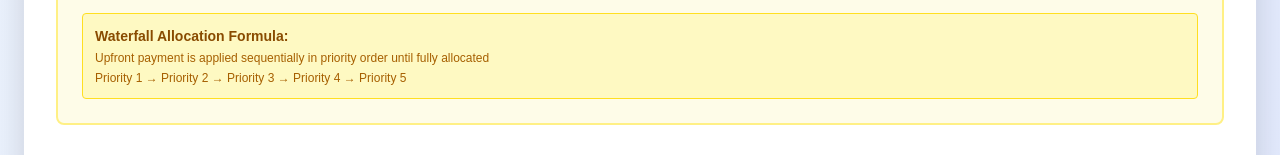
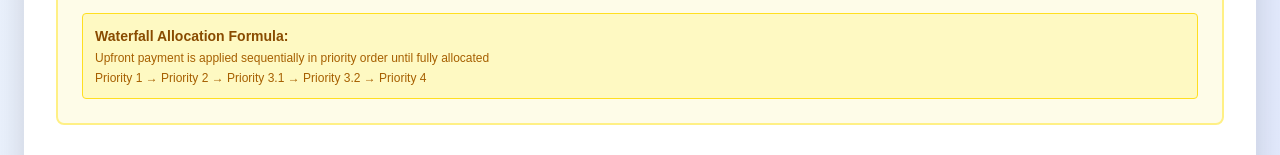
Before and after one commit to parthsinghblaze/gff-loan-calculator, a Next.js app: page / in a window 1280 px wide. Shown: the part 2524-2679 px from the top of the page. Built offline with nearby package versions, Linux system fonts and the light colour scheme.

Commit message:
minor changes

```diff
--- a/src/app/page.tsx
+++ b/src/app/page.tsx
@@ -1294,7 +1294,7 @@ export default function LoanCalculator() {
                         Upfront payment is applied sequentially in priority order until fully allocated
                       </div>
                       <div className="text-xs text-yellow-700 mt-1">
-                        Priority 1 → Priority 2 → Priority 3 → Priority 4 → Priority 5
+                        Priority 1 → Priority 2 → Priority 3.1 → Priority 3.2 → Priority 4
                       </div>
                     </div>
                   </div>
```
